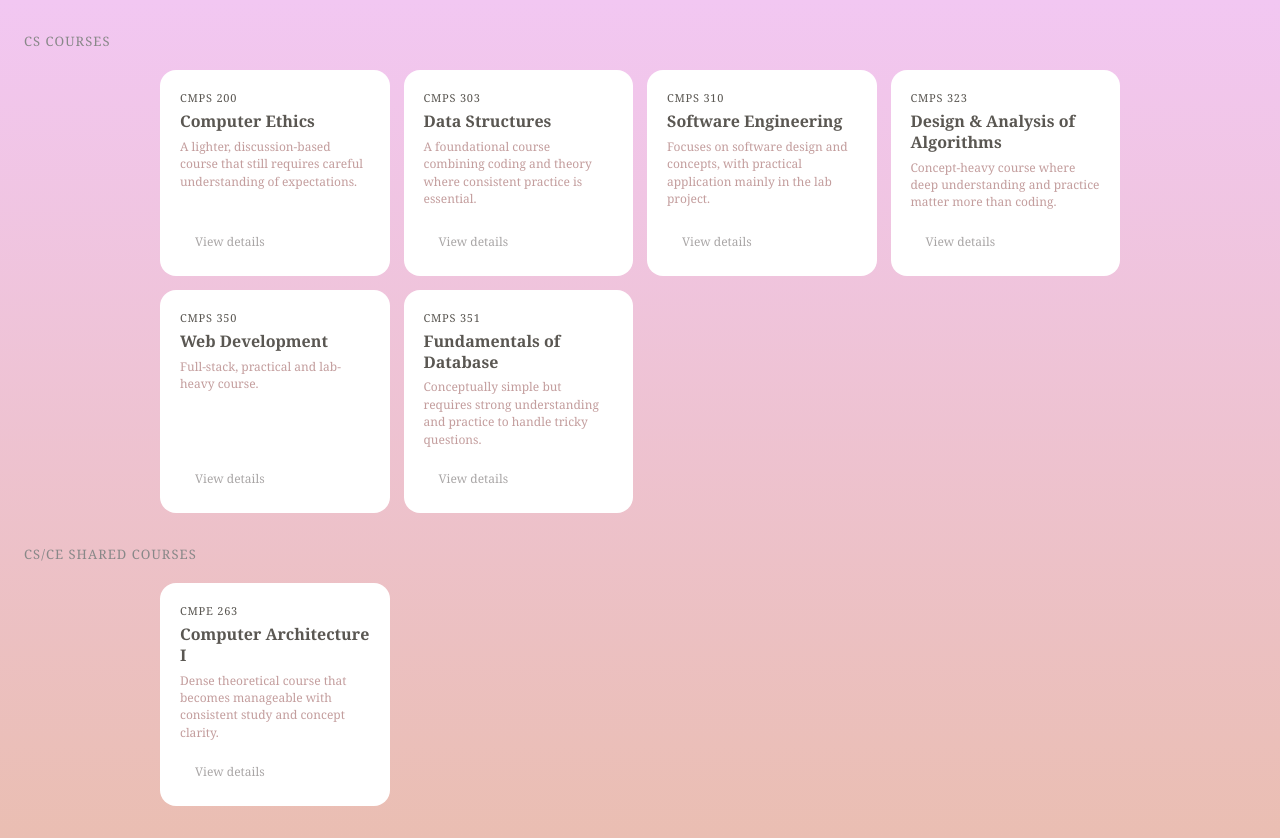
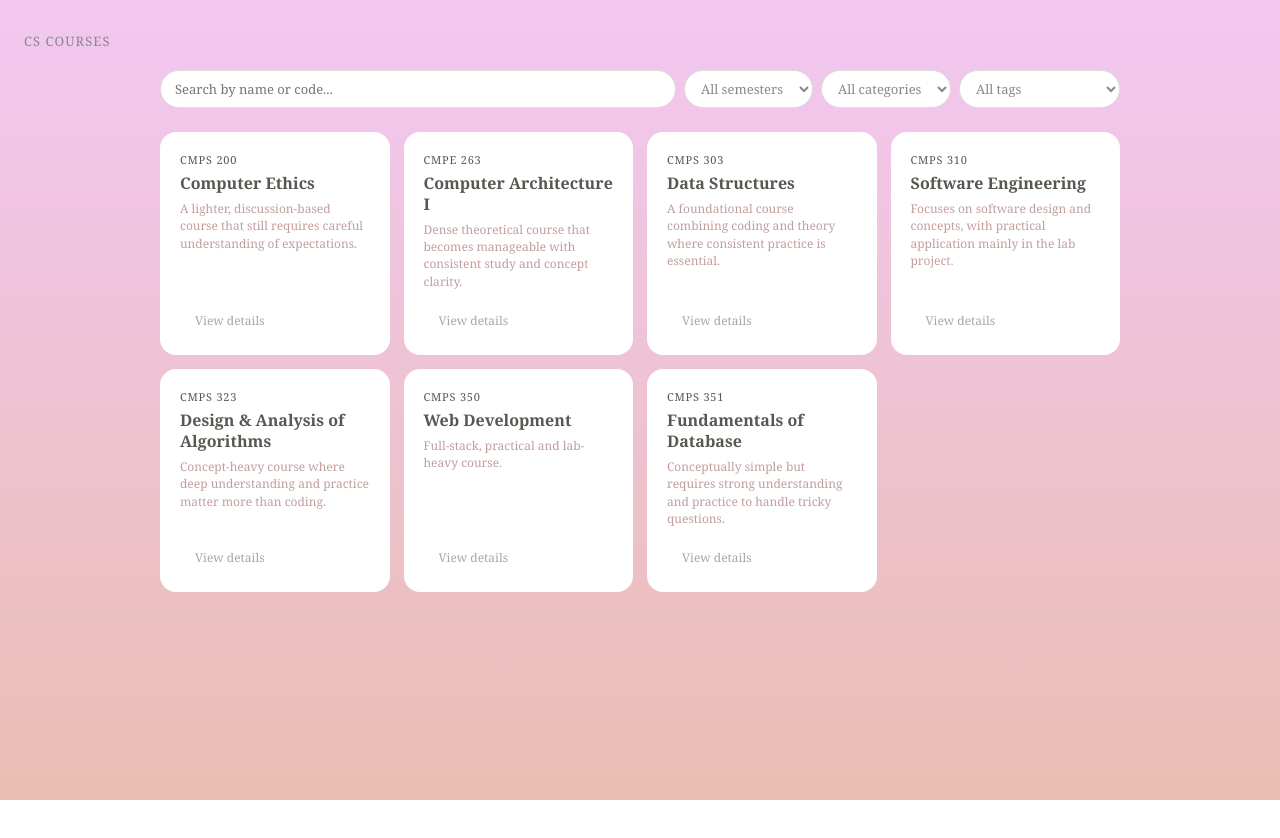
Before and after one commit to kanita-ka2402845/qu-course-insights, a Next.js app: page /courses in a window 1280 px wide. After the commit the page ends 800 px from the top, so only its background shows below. Built offline with nearby package versions, Linux system fonts and the light colour scheme.

Commit message:
added filter, search

```diff
--- a/app/courses/page.jsx
+++ b/app/courses/page.jsx
@@ -2,41 +2,81 @@
 import courses from '@/data/courses.json'
 import styles from './page.module.css'
 import CourseCard from "../../components/CourseCard"
+import { useState, useMemo } from 'react'
 
 function extractNumber(code) {
   const match = code.match(/\d+/)
   return match ? parseInt(match[0]) : 0
 }
 
+
+
 export default function CoursesPage() {
- const csCourses = courses
-    .filter(c => c.category === 'CS Course')
-    .sort((a, b) => extractNumber(a.code) - extractNumber(b.code))
+  const [search, setSearch] = useState('')
+  const [semester, setSemester] = useState('All')
+  const [category, setCategory] = useState('All')
+  const [tag, setTag] = useState('All')
 
-  const csceCourses = courses
-    .filter(c => c.category === 'CE Course')
-    .sort((a, b) => extractNumber(a.code) - extractNumber(b.code))
+  const allTags = useMemo(() => {
+    const set = new Set()
+    courses.forEach(c => c.tags.forEach(t => set.add(t)))
+    return ['All', ...Array.from(set).sort()]
+  }, [])
+
+  const filtered = useMemo(() => {
+    return courses
+      .filter(c => {
+        const matchesSearch =
+          c.name.toLowerCase().includes(search.toLowerCase()) ||
+          c.code.toLowerCase().includes(search.toLowerCase())
+        const matchesSemester = semester === 'All' || c.semesters.includes(semester)
+        const matchesCategory = category === 'All' || c.category === category
+        const matchesTag = tag === 'All' || c.tags.includes(tag)
+        return matchesSearch && matchesSemester && matchesCategory && matchesTag
+      })
+      .sort((a, b) => extractNumber(a.code) - extractNumber(b.code))
+  }, [search, semester, category, tag])
 
   return (
     <main className={styles.page}>
       <h2 className={styles.heading}>CS Courses</h2>
-      <div className={styles.grid}>
-        {csCourses.map(course => (
-          <CourseCard key={course.id} course={course} />
-        ))}
+
+      <div className={styles.filterBar}>
+        <input
+          type="text"
+          placeholder="Search by name or code..."
+          value={search}
+          onChange={e => setSearch(e.target.value)}
+          className={styles.searchInput}
+        />
+
+        <select value={semester} onChange={e => setSemester(e.target.value)} className={styles.select}>
+          <option value="All">All semesters</option>
+          <option value="Fall">Fall</option>
+          <option value="Spring">Spring</option>
+        </select>
+
+        <select value={category} onChange={e => setCategory(e.target.value)} className={styles.select}>
+          <option value="All">All categories</option>
+          <option value="CS">CS</option>
+          <option value="CE">CE</option>
+        </select>
+
+        <select value={tag} onChange={e => setTag(e.target.value)} className={styles.select}>
+          {allTags.map(t => (
+            <option key={t} value={t}>{t === 'All' ? 'All tags' : t}</option>
+          ))}
+        </select>
       </div>
 
-      {csceCourses.length > 0 && (
-        <>
-          <h2 className={styles.heading} style={{ marginTop: '2rem' }}>
-            CS/CE Shared Courses
-          </h2>
-          <div className={styles.grid}>
-            {csceCourses.map(course => (
-              <CourseCard key={course.id} course={course} />
-            ))}
-          </div>
-        </>
+      {filtered.length === 0 ? (
+        <p className={styles.noResults}>No courses match your filters.</p>
+      ) : (
+        <div className={styles.grid}>
+          {filtered.map(course => (
+            <CourseCard key={course.id} course={course} />
+          ))}
+        </div>
       )}
     </main>
   )
--- a/app/courses/page.module.css
+++ b/app/courses/page.module.css
@@ -23,3 +23,38 @@
     max-width: 960px;
     margin: 0 auto;
   }
+
+  .filterBar {
+  display: flex;
+  gap: 8px;
+  flex-wrap: wrap;
+  margin-bottom: 1.5rem;
+  max-width: 960px;
+  margin-left: auto;
+  margin-right: auto;
+}
+
+.searchInput {
+  flex: 1;
+  min-width: 200px;
+  padding: 8px 14px;
+  border-radius: 20px;
+  border: 0.5px solid #ddd;
+  font-size: 13px;
+}
+
+.select {
+  padding: 8px 12px;
+  border-radius: 20px;
+  border: 0.5px solid #ddd;
+  font-size: 13px;
+  background: #fff;
+  color: #888
+}
+
+.noResults {
+  text-align: center;
+  color: #999;
+  font-size: 14px;
+  padding: 2rem 0;
+}
--- a/data/courses.json
+++ b/data/courses.json
@@ -4,7 +4,7 @@
     "code": "CMPS 323",
     "name": "Design & Analysis of Algorithms",
     "CH": "3",
-    "category" : "CS Course",
+    "category" : "CS",
     "prerequsites": ["CMPS 303", "CMPS 205"],
     "bottomLine": "Concept-heavy course where deep understanding and practice matter more than coding.",
     "tags": ["Theory-Heavy", "Exam-Based", "Problem-Solving", "Low Coding"],
@@ -34,7 +34,7 @@
         "name": "Web Development",
         "CH": "3",
         "prerequsites": ["CMPS 251"],
-        "category" : "CS Course",
+        "category" : "CS",
         "bottomLine": "Full-stack, practical and lab-heavy course.",
         "tags": [
             "Lab-Based",
@@ -77,7 +77,7 @@
 "name": "Fundamentals of Database",
 "CH": "4",
     	"prerequsites": ["CMPS 251"],
-"category" : "CS Course",
+"category" : "CS",
 "bottomLine": "Conceptually simple but requires strong understanding and practice to handle tricky questions.",
 "tags": ["Conceptual", "Practice-Oriented", "Mixed-Assessment"],
 "semesters": ["Spring"],
@@ -113,7 +113,7 @@
 "name": "Computer Architecture I",
 "CH": "3",
     	"prerequsites": ["CMPS 151", "CMPS 205"],
-        "category" : "CE Course",
+        "category" : "CE",
 "bottomLine": "Dense theoretical course that becomes manageable with consistent study and concept clarity.",
 "tags": ["Theory-Heavy", "Quiz-Based", "Conceptual"],
 "semesters": ["Spring"],
@@ -145,7 +145,7 @@
 "name": "Data Structures",
 "CH": "4",
     	"prerequsites": ["CMPS 251"],
-"category" : "CS Course",
+"category" : "CS",
 "bottomLine": "A foundational course combining coding and theory where consistent practice is essential.",
 "tags": ["Core Course", "Coding + Theory", "Problem-Solving","Practice-Heavy"],
 "semesters": ["Fall", "Spring"],
@@ -184,7 +184,7 @@
 "name": "Software Engineering",
 "CH": "4",
     	"prerequsites": ["CMPS 251"],
-"category" : "CS Course",
+"category" : "CS",
 "bottomLine": "Focuses on software design and concepts, with practical application mainly in the lab project.",
 "tags": ["Conceptual", "Project-Based", "Low Coding","Design-Focused"],
 "semesters": ["Fall"],
@@ -218,13 +218,13 @@
 "name": "Computer Ethics",
 "CH": "1",
     	"prerequsites": [],
-"category" : "CS Course",
+"category" : "CS",
 "bottomLine": "A lighter, discussion-based course that still requires careful understanding of expectations.",
 "tags": ["Theory-Based", "Writing-Focused", "Low workload", "Discussion-Based"],
 "semesters": ["Fall"],
 "assessment": {
   "theory": {
-    "Homework&CaseDiscussions": {"weight": 20},
+    "Homework & CaseDiscussions": {"weight": 20},
     "project": {"weight": 20},
     "midterm": {"weight": 25},
     "final": {"weight": 35}
```
Also changed, not shown: app/courses/[id]/details.module.css (+27 -3 lines), app/courses/[id]/page.jsx (+14 -2 lines).
